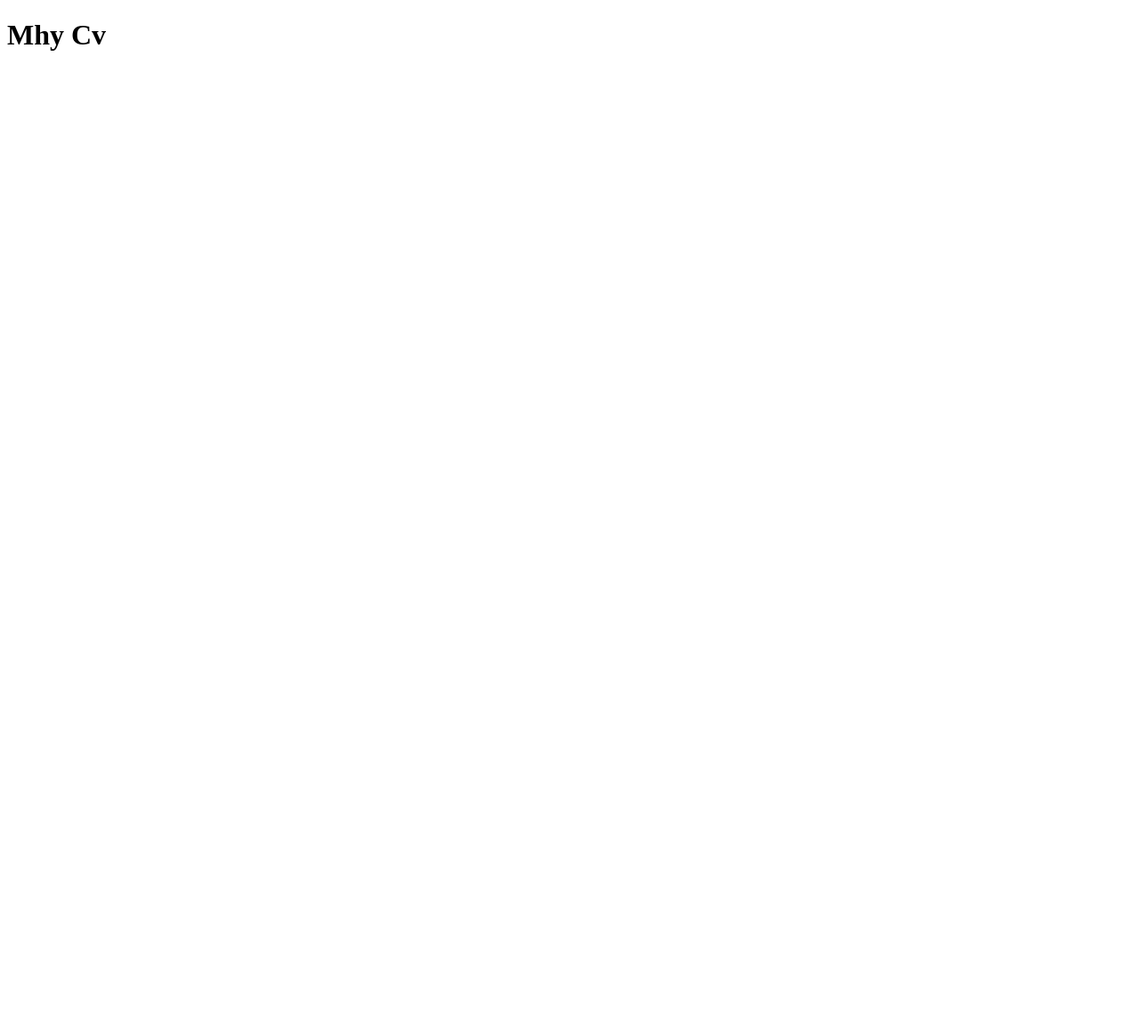
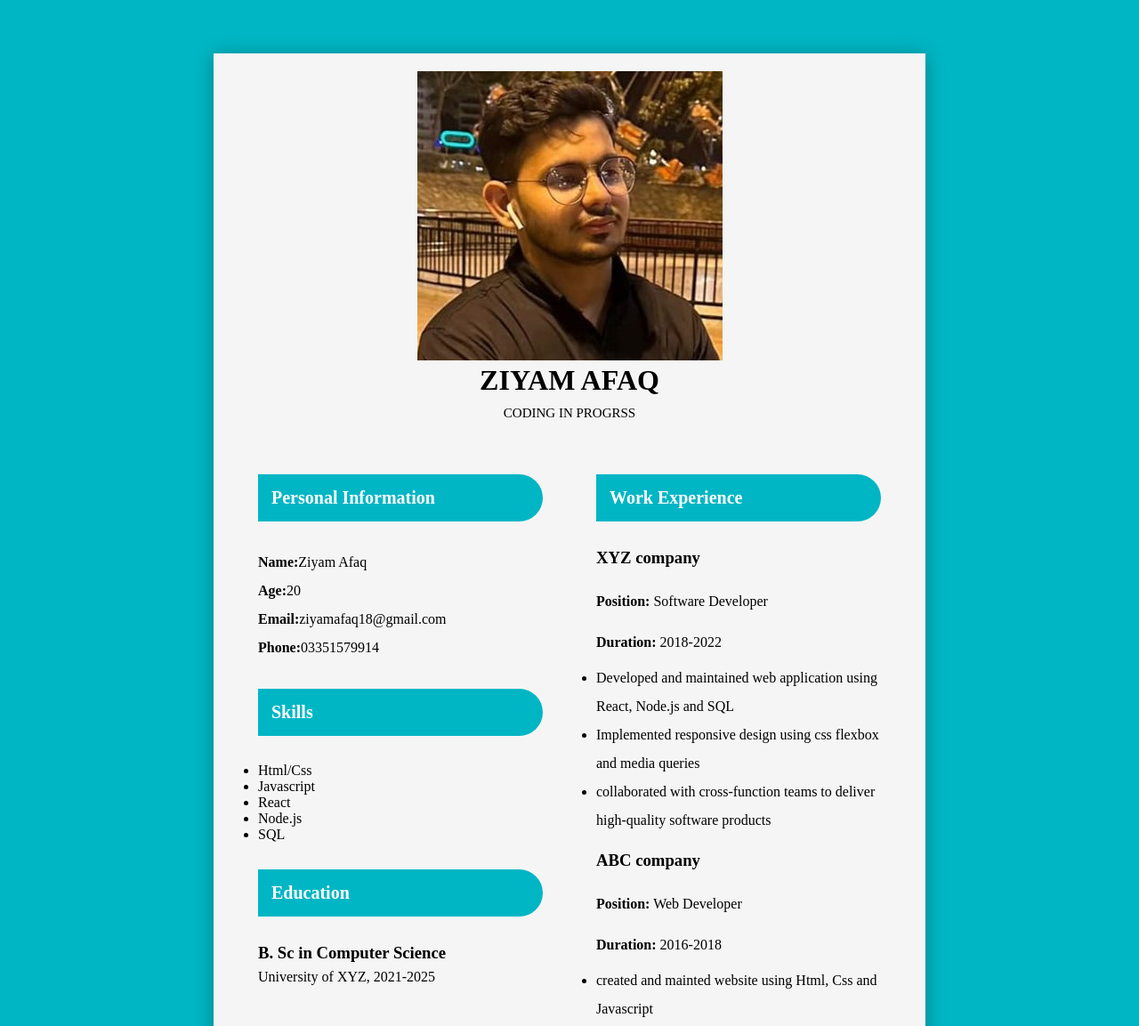
Before and after one commit to ziyamafaq/CV, a plain HTML site: page index.html in a window 1280 px wide. Shown: the top 1153 px of the page at 89% size. Before the commit the page ends 800 px from the top, so only its background shows below. Drawn offline with Linux system fonts and the light colour scheme.

Commit message:
added new file

```diff
--- a/index.html
+++ b/index.html
@@ -7,6 +7,56 @@
     <link rel="stylesheet" href="style.css">
 </head>
 <body>
-    <h1>Mhy Cv</h1>
+  <div class="container">
+   <div class="header">
+    <div class="img area">
+         <img src="./My pic.jpeg" alt="">
+    </div>
+          <h1>ZIYAM AFAQ</h1>
+          <h3>Coding in progrss</h3>
+    </div>
+
+    <div class="main">
+    <div class="left">
+        <h2>Personal Information</h2>
+        <p><strong>Name:</strong>Ziyam Afaq</p>
+        <p><strong>Age:</strong>20</p>
+        <p><strong>Email:</strong>ziyamafaq18@gmail.com</p>
+        <p><strong>Phone:</strong>03351579914</p>
+        <h2>Skills</h2>
+        <ul>
+            <li>Html/Css</li>
+            <li>Javascript</li>
+            <li>React</li>
+            <li>Node.js</li>
+            <li>SQL</li>
+        </ul>
+        <h2>Education</h2>
+        <h3>B. Sc in Computer Science</h3>
+        <p>University of XYZ, 2021-2025</p><br>
+      </div>
+
+      <div class="right">
+        <h2>Work Experience</h2>
+        <h3>XYZ company</h3>
+        <p><strong>Position:</strong> Software Developer</p>
+        <p><strong>Duration:</strong> 2018-2022</p>
+        <ul>
+            <li>Developed and maintained web application using React, Node.js and SQL</li>
+            <li>Implemented responsive design using css flexbox and media queries</li>
+            <li>collaborated with cross-function teams to deliver high-quality software products</li>
+        </ul><br>
+        <h3>ABC company</h3>
+        <p><strong>Position:</strong> Web Developer</p>
+        <p><strong>Duration:</strong> 2016-2018</p>
+        <ul>
+            <li>created and mainted website using Html, Css and Javascript</li>
+            <li>optimized website performance and user experience using best practices</li>
+            <li>Worked with clients to understand their needs and deliver custom solution</li>
+        </ul>
+      </div>
+     </div>
+    </div>
+
 </body>
 </html>
--- a/style.css
+++ b/style.css
@@ -0,0 +1,73 @@
+*{
+    box-sizing: border-box;
+    margin: 0;
+    padding: 0;
+    font-family: montserrat;
+}
+body{
+    background: #00b6c4;
+}
+.container{
+    background: #f5f5f5;
+    max-width: 800px;
+    margin: 60px auto;
+    padding: 20px;
+    box-shadow: 0 2px 20px rgba(0, 0, 0, 0.3);
+}
+.header{
+    text-align: center;
+}
+.header h1{
+    margin-bottom: 10px;
+}
+.header h3{
+    text-transform: uppercase;
+    font-size: 15px;
+    font-weight: 500;
+}
+.img-area{
+    width: 200px;
+    height: 200px;
+    border-radius: 50%;
+    overflow: hidden;
+    margin: 25px auto;
+    border: 15px groove deepskyblue
+}
+.img-area img{
+    width: 100%;
+}
+.main{
+    display: flex;
+    flex-wrap: wrap;
+}
+.left{
+    flex: 1;
+    padding: 30px;
+}
+.left p{
+    line-height: 2;
+}
+.left ul il{
+    line-height: 2;
+}
+h2{
+    background: #00b6c4;
+    padding: 15px;
+    color: #fff;
+    margin: 30px 0;
+    font-size: 20px;
+    border-radius: 0 50px 50px 0;
+}
+.right{
+    flex: 1;
+    padding: 30px;
+}
+.right h3{
+    margin-bottom: 15px;
+}
+.right p{
+    line-height: 2.9;
+}
+.right ul li{
+    line-height: 2;
+}
```
Also changed, not shown: My pic.jpeg (added).
